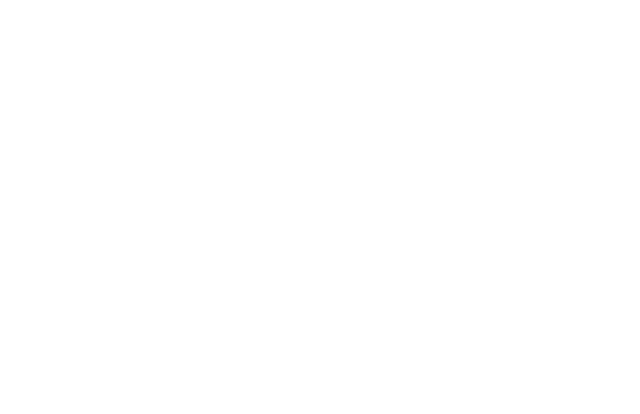
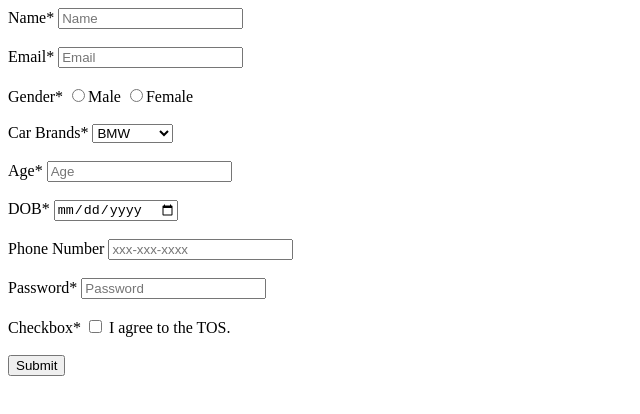
Before and after one commit to acciojob/signup-form-car-Vaidy05, a website: page main.html in a window 1280 px wide. Shown: the whole page, without its empty margins (0-640 px from the left). Drawn offline with Linux system fonts and the light colour scheme.

Commit message:
created a submission

```diff
--- a/main.html
+++ b/main.html
@@ -8,6 +8,59 @@
 
 <body>
 	<!-- the entire body must be written by student -->
+	<form method="post">
+	<label for="name">Name*</label>
+	<input id="name" type="text" placeholder="Name" required>
+	<br>
+		<br>
+
+		<label for="email">Email*</label>
+	<input id="email" type="email" placeholder="Email" required>
+		<br>
+		<br>
+
+		<label for="gender">Gender*</label>
+	<input name="gender" id="gender_m" type="radio" required>Male
+		<input name="gender" id="gender_f" type="radio" required>Female
+	<br>
+		<br>
+
+		<label for="cars">Car Brands*</label>
+	    <select id="cars" >
+			<option value="BMW">BMW</option>
+			<option value="Audi">Audi</option>
+			<option value="Mercedez">Mercedez</option>
+		</select>
+
+   <br>
+		<br>
+
+		<label for="age">Age*</label>
+	<input id="age" type="number" placeholder="Age" required>
+		<br>
+		<br>
+
+		<label for="dob">DOB*</label>
+	<input id="dob" type="date" required>
+		<br>
+		<br>
+
+		<label for="tel">Phone Number</label>
+	<input id="tel" placeholder="xxx-xxx-xxxx">
+		<br>
+		<br>
+
+		<label for="password">Password*</label>
+	<input id="password" type="password" placeholder="Password" required>
+		<br>
+		<br>
+
+		<label for="tos">Checkbox*</label>
+	<input id="tos" type="checkbox" required> I agree to the TOS.
+		<br>
+		<br>
+		<button type="submit">Submit</button>
+	</form>
     <script type="text/javascript" src="./script.js">
 </script>
 
```
